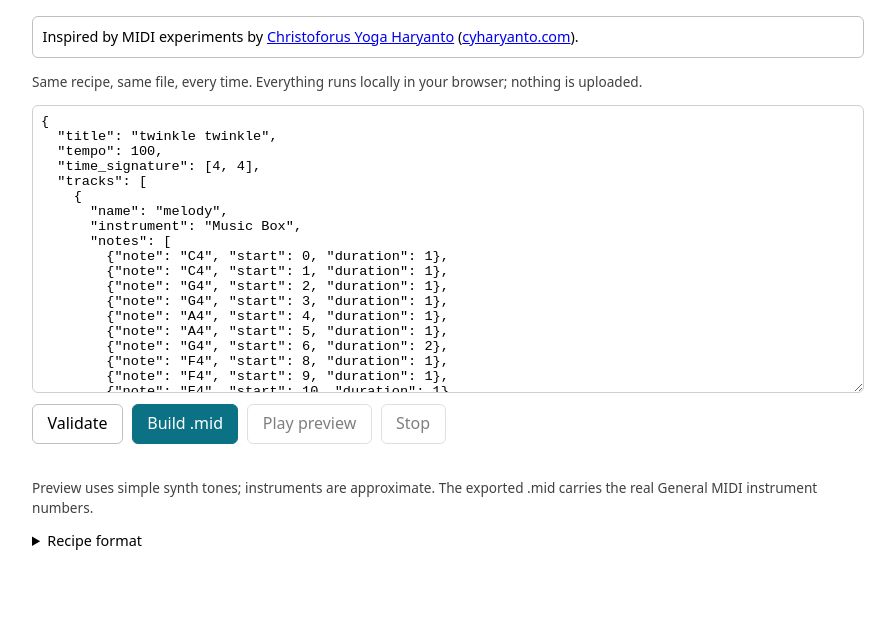
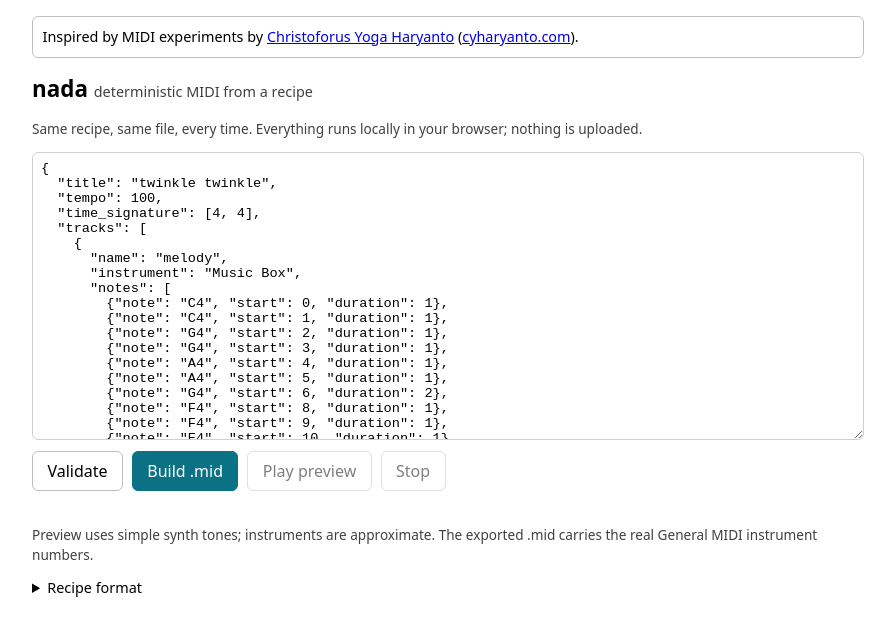
Before and after one commit to irvan-putra/nada, a plain HTML site: page web/index.html in a window 1280 px wide. Shown: the whole page, without its empty margins (192-1087 px from the left). Drawn offline with Linux system fonts and the light colour scheme.

Commit message:
web: keep heading, drop only the 'small JSON' wording per marked screenshot

```diff
--- a/web/index.html
+++ b/web/index.html
@@ -33,6 +33,7 @@
   <a href="https://github.com/cyharyanto">Christoforus Yoga Haryanto</a>
   (<a href="https://www.cyharyanto.com">cyharyanto.com</a>).
 </div>
+<h1>nada <span class="sub">deterministic MIDI from a recipe</span></h1>
 <p class="note">Same recipe, same file, every time. Everything runs locally in
 your browser; nothing is uploaded.</p>
 
```
